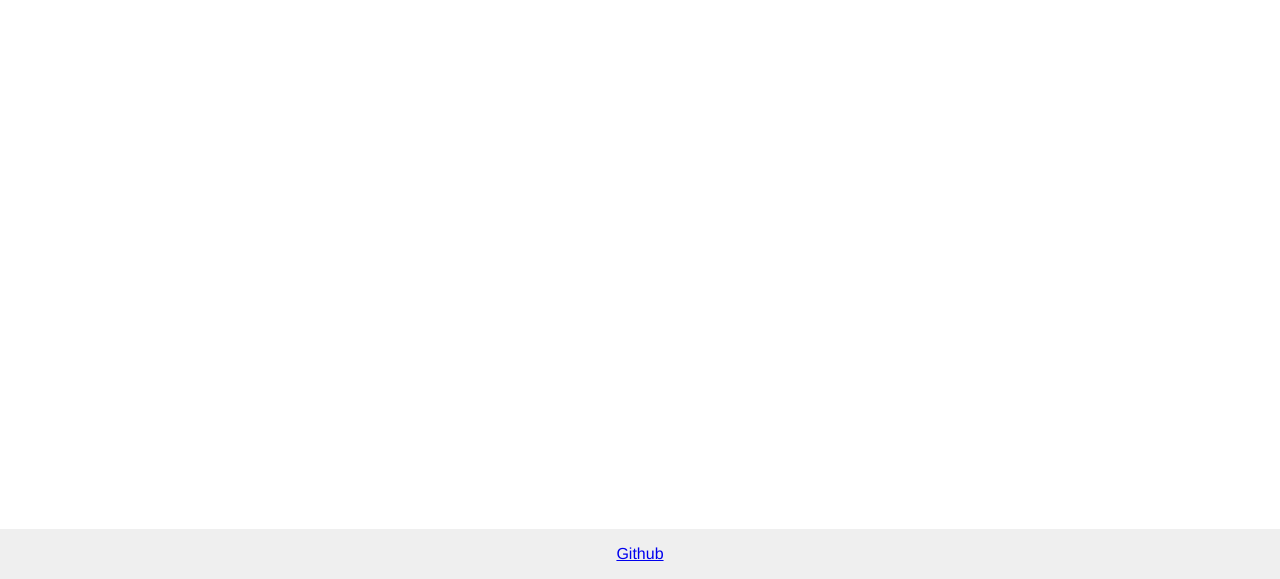
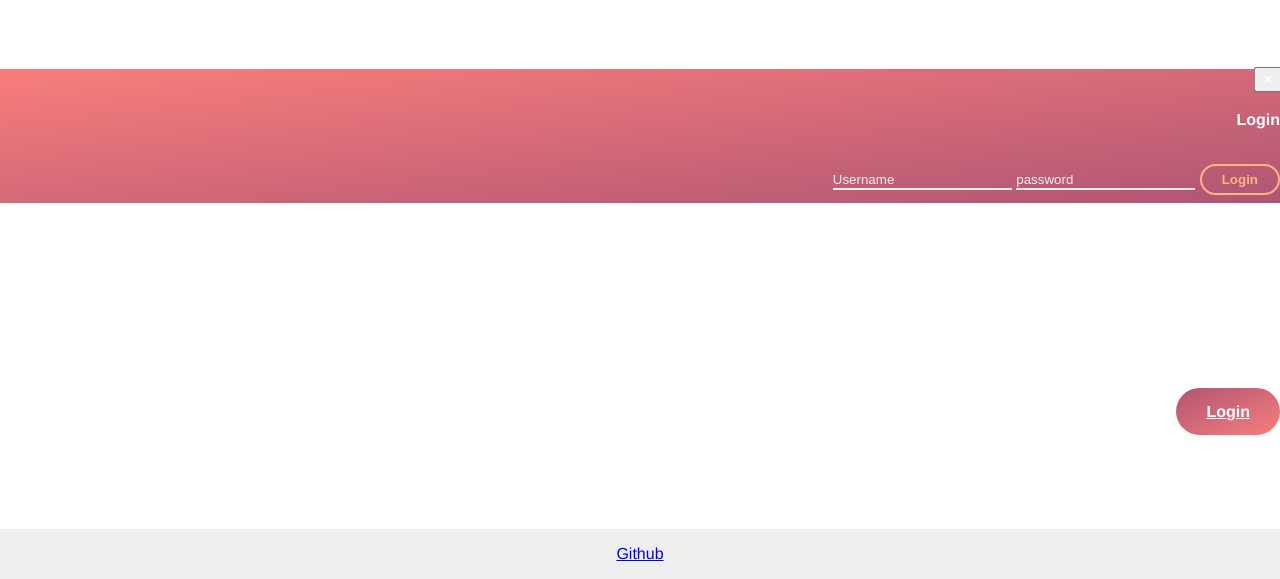
Before and after one commit to Squareoh/alx, a plain HTML site: page index.html in a window 1280 px wide. Shown: the part 237-816 px from the top of the page. Drawn offline with Linux system fonts and the light colour scheme.

Commit message:
Update index.html

```diff
--- a/index.html
+++ b/index.html
@@ -10,4 +10,24 @@
     <div class="footer"><a href="https://github.com/Squareoh"> Github </a></div>
     <link rel="stylesheet" href="style.css" />
     <!-- Ignore -->
+
+    <!--Trigger-->
+<a class="login-trigger" href="#" data-target="#login" data-toggle="modal">Login</a>
+
+<div id="login" class="modal fade" role="dialog">
+  <div class="modal-dialog">
+
+    <div class="modal-content">
+      <div class="modal-body">
+        <button data-dismiss="modal" class="close">&times;</button>
+        <h4>Login</h4>
+        <form>
+          <input type="text" name="username" class="username form-control" placeholder="Username"/>
+          <input type="password" name="password" class="password form-control" placeholder="password"/>
+          <input class="btn login" type="submit" value="Login" />
+        </form>
+      </div>
+    </div>
+  </div>
 </div>
+</div>
```
